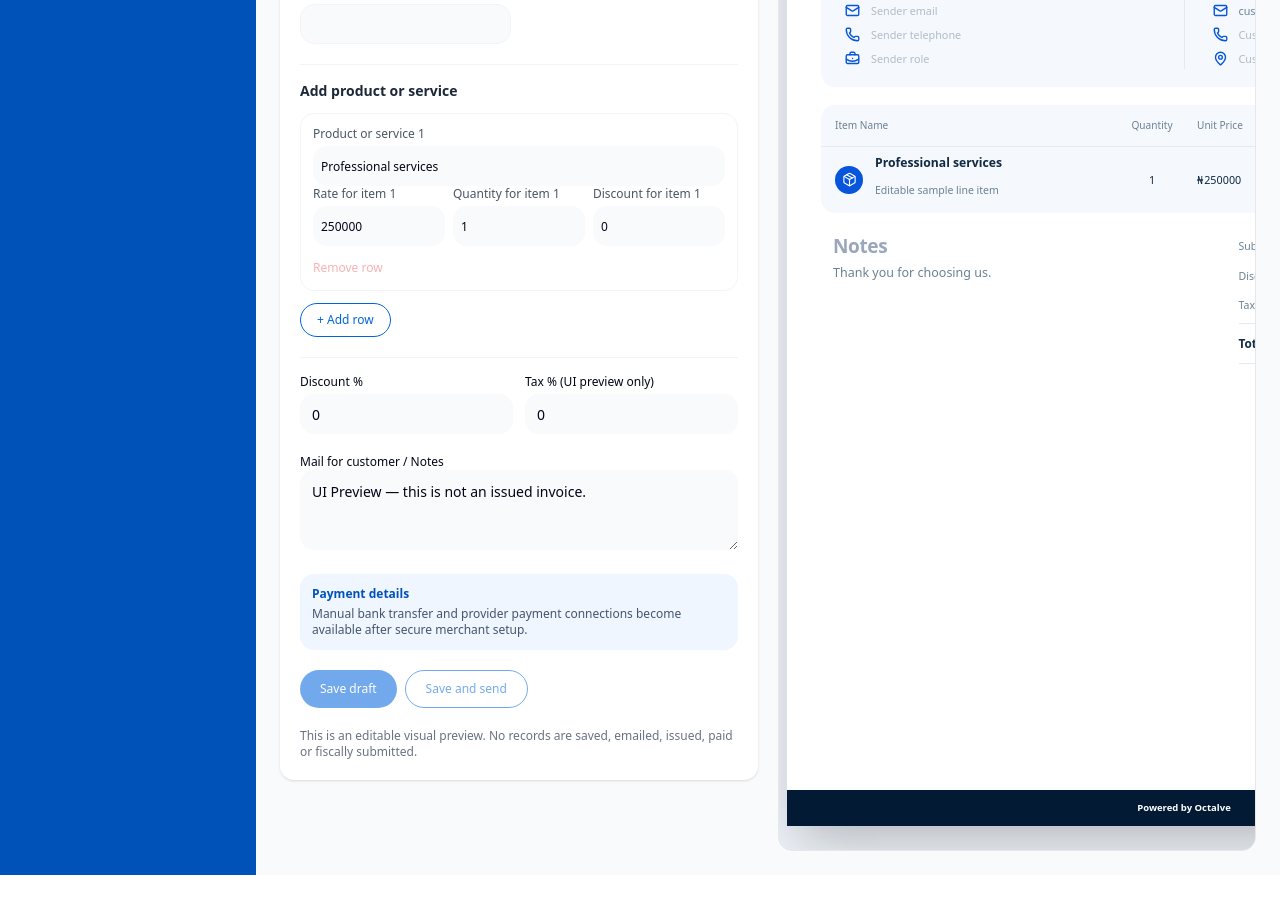
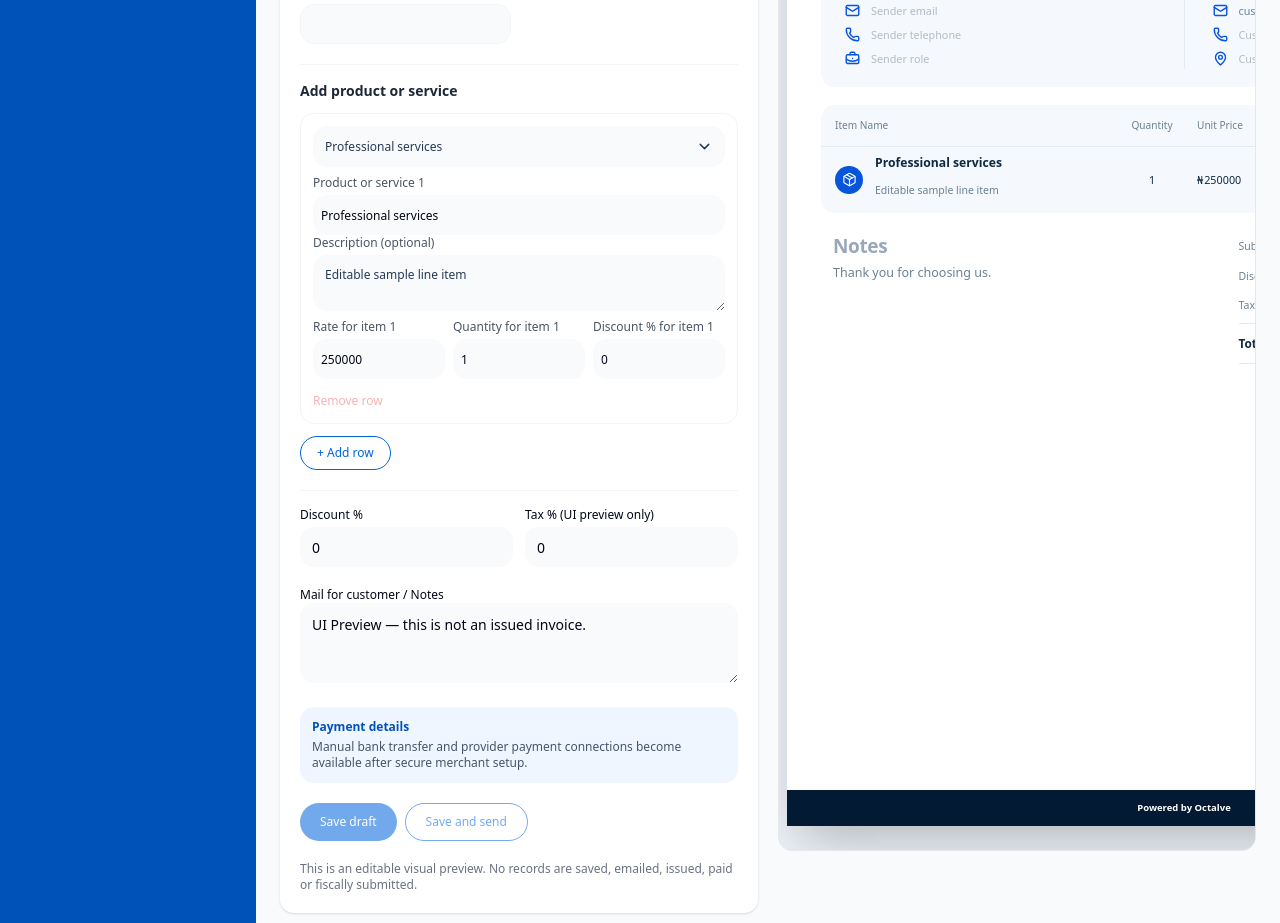
Before and after one commit to octalve-core/octalve-invoice, a Next.js app: page /dashboard/invoice/create in a window 1280 px wide. Shown: the part 820-1743 px from the top of the page. Before the commit the page ends 1695 px from the top, so only its background shows below. Built offline with nearby package versions, Linux system fonts and the light colour scheme.

Commit message:
feat(phase-0h): selectable invoice items, add-product sheet, optional description and preset item discount

```diff
--- a/src/features/invoices/sections/InvoiceItemsSection.tsx
+++ b/src/features/invoices/sections/InvoiceItemsSection.tsx
@@ -1,27 +1,63 @@
 "use client";
+import {useState} from "react";
+import {ChevronDown,Package,Plus,Search,X} from "lucide-react";
+import {useMerchantPreview,type CatalogItem} from "@/src/features/merchant-preview/MerchantPreviewProvider";
 import type {InvoiceDraft,InvoiceLine} from "@/src/features/invoice/types";
 type Props={draft:InvoiceDraft;setDraft:React.Dispatch<React.SetStateAction<InvoiceDraft>>};
 function Small({label,value,onChange}:{label:string;value:string;onChange:(v:string)=>void}){return <label className="min-w-0 space-y-1 text-xs"><span className="block truncate text-gray-600">{label}</span>
- <input value={value} onChange={e=>onChange(e.target.value)} aria-label={label}
- className="h-10 w-full min-w-0 rounded-xl bg-gray-50 px-2 text-xs outline-none focus:ring-2 focus:ring-blue-100"/></label>;}
+ <input value={value} onChange={e=>onChange(e.target.value)} aria-label={label} className="h-10 w-full min-w-0 rounded-xl bg-gray-50 px-2 text-xs outline-none focus:ring-2 focus:ring-blue-100"/></label>;}
+const empty:CatalogItem={id:"",name:"",description:"",rate:"0",taxPercent:"0",discountPercent:"0",category:"",type:"goods"};
 export function InvoiceItemsSection({draft,setDraft}:Props){
- const patch=(id:string,patch:Partial<InvoiceLine>)=>setDraft(p=>({...p,rows:p.rows.map(x=>x.id===id?{...x,...patch}:x)}));
+ const {items,setItems}=useMerchantPreview();
+ const [selection,setSelection]=useState<string|null>(null),[search,setSearch]=useState(""),[adding,setAdding]=useState(false),[form,setForm]=useState<CatalogItem>(empty);
+ const patch=(id:string,partial:Partial<InvoiceLine>)=>setDraft(p=>({...p,rows:p.rows.map(x=>x.id===id?{...x,...partial}:x)}));
+ function pick(row:CatalogItem){
+  if(!selection)return;
+  patch(selection,{serviceName:row.name,description:row.description,unitPrice:row.rate,discount:row.discountPercent});
+  close();
+ }
+ function close(){setSelection(null);setAdding(false);setSearch("");setForm(empty);}
+ function save(){
+  if(!form.name.trim()||!(Number(form.rate)>=0))return;
+  const item={...form,id:String(Date.now())};setItems(p=>[...p,item]);pick(item);
+ }
  return <section aria-label="Invoice products and services" className="space-y-3">
   <h2 className="text-sm font-semibold text-[#1D2838]">Add product or service</h2>
   {draft.rows.map((line,i)=><div key={line.id} className="space-y-2 rounded-xl border border-gray-100 bg-white p-3">
-    <Small label={`Product or service ${i+1}`} value={line.serviceName} onChange={v=>patch(line.id,{serviceName:v})}/>
+    <button type="button" onClick={()=>setSelection(line.id)} className="flex w-full items-center justify-between rounded-xl bg-gray-50 px-3 py-3 text-left text-xs text-[#273b57]"><span className="truncate">{line.serviceName||"Select an item or service"}</span><ChevronDown size={17}/></button>
+    <Small label={"Product or service "+(i+1)} value={line.serviceName} onChange={v=>patch(line.id,{serviceName:v})}/>
+    <label className="block text-xs text-gray-600">Description (optional)
+      <textarea value={line.description} onChange={e=>patch(line.id,{description:e.target.value})} placeholder="Additional item information, shown only when supplied" rows={2}
+        className="mt-1 block w-full resize-y rounded-xl bg-gray-50 p-3 text-xs text-[#273b57] outline-none focus:ring-2 focus:ring-blue-100"/>
+    </label>
     <div className="grid grid-cols-3 gap-2">
-     <Small label={`Rate for item ${i+1}`} value={line.unitPrice} onChange={v=>patch(line.id,{unitPrice:v})}/>
-     <Small label={`Quantity for item ${i+1}`} value={line.quantity} onChange={v=>patch(line.id,{quantity:v})}/>
-     <Small label={`Discount for item ${i+1}`} value={line.discount} onChange={v=>patch(line.id,{discount:v})}/>
+     <Small label={"Rate for item "+(i+1)} value={line.unitPrice} onChange={v=>patch(line.id,{unitPrice:v})}/>
+     <Small label={"Quantity for item "+(i+1)} value={line.quantity} onChange={v=>patch(line.id,{quantity:v})}/>
+     <Small label={"Discount % for item "+(i+1)} value={line.discount} onChange={v=>patch(line.id,{discount:v})}/>
     </div>
-    <button type="button" disabled={draft.rows.length===1}
-      onClick={()=>setDraft(p=>({...p,rows:p.rows.filter(x=>x.id!==line.id)}))}
+    <button type="button" disabled={draft.rows.length===1} onClick={()=>setDraft(p=>({...p,rows:p.rows.filter(x=>x.id!==line.id)}))}
       className="text-xs text-red-600 disabled:opacity-30">Remove row</button>
    </div>)}
   <button type="button" className="rounded-full border border-[#0064E0] px-4 py-2 text-xs text-[#0064E0]"
-    onClick={()=>setDraft(p=>({...p,rows:[...p.rows,{id:`preview-item-${p.rows.length+1}`,serviceName:"",description:"",quantity:"1",unitPrice:"0",discount:"0"}]}))}>
-    + Add row
-  </button>
+    onClick={()=>setDraft(p=>({...p,rows:[...p.rows,{id:"preview-item-"+Date.now(),serviceName:"",description:"",quantity:"1",unitPrice:"0",discount:"0"}]}))}>+ Add row</button>
+  {selection?<div className="fixed inset-0 z-[100] flex items-end justify-center bg-black/50 md:items-center md:p-4" onClick={close}>
+   <section role="dialog" aria-modal="true" aria-label="Select product or service" onClick={e=>e.stopPropagation()}
+     className="max-h-[88dvh] w-full max-w-lg overflow-y-auto rounded-t-2xl bg-white p-4 pb-8 shadow-2xl md:rounded-2xl md:p-5">
+    <div className="mx-auto mb-3 h-1 w-10 rounded-full bg-gray-200 md:hidden"/>
+    <div className="mb-3 flex justify-between"><h3 className="font-semibold">Select product or service</h3><button onClick={close} aria-label="Close item picker"><X size={20}/></button></div>
+    {adding?<div className="space-y-3">{(["name","description","rate","category","taxPercent","discountPercent"] as const).map(key=>
+      <label key={key} className="block text-xs capitalize">{key==="taxPercent"?"Preset tax %":key==="discountPercent"?"Preset discount %":key}
+       <input value={form[key]} onChange={e=>setForm(p=>({...p,[key]:e.target.value}))} className="mt-1 h-10 w-full rounded-xl border bg-gray-50 px-3 text-sm"/></label>)}
+      <div className="flex gap-2"><button onClick={()=>setAdding(false)} className="flex-1 rounded-full border border-gray-200 p-3 text-sm">Back</button><button disabled={!form.name.trim()} onClick={save} className="flex-1 rounded-full bg-[#0064E0] p-3 text-sm text-white disabled:opacity-40">Add and select</button></div>
+     </div>:<>
+     <label className="relative block"><Search className="absolute left-3 top-3 text-gray-400" size={17}/><input value={search} onChange={e=>setSearch(e.target.value)}
+       placeholder="Search products / services" className="h-11 w-full rounded-xl border pl-10 text-sm"/></label>
+     <button onClick={()=>setAdding(true)} className="my-3 flex w-full items-center justify-center gap-2 rounded-full bg-[#0064E0] px-3 py-3 text-sm font-semibold text-white"><Plus size={16}/>Add new product or service</button>
+     <div className="max-h-72 space-y-2 overflow-auto">{items.filter(x=>[x.name,x.category].some(y=>y.toLowerCase().includes(search.toLowerCase()))).map(x=>
+      <button key={x.id} onClick={()=>pick(x)} className="flex w-full items-center gap-3 rounded-xl bg-[#f8f8f8] p-3 text-left hover:bg-blue-50">
+       <span className="grid h-10 w-10 rounded-full bg-blue-100 text-[#0064E0] place-items-center"><Package size={20}/></span>
+       <span className="min-w-0 flex-1"><span className="block truncate text-sm font-semibold">{x.name}</span><span className="block truncate text-xs text-gray-500">{x.category} · ₦{Number(x.rate).toLocaleString("en-NG")} · {x.discountPercent}% discount</span></span></button>)}</div>
+    </>}
+   </section></div>:null}
  </section>;
 }
```
